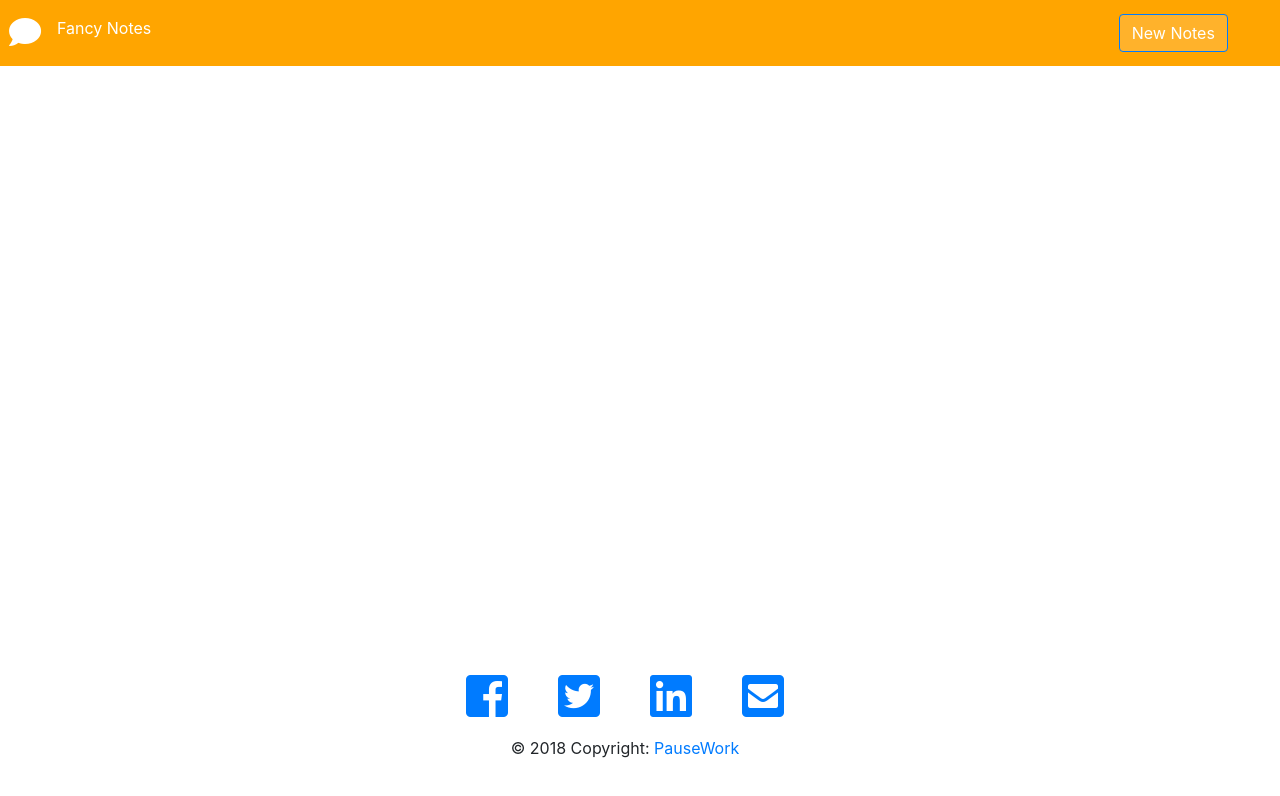
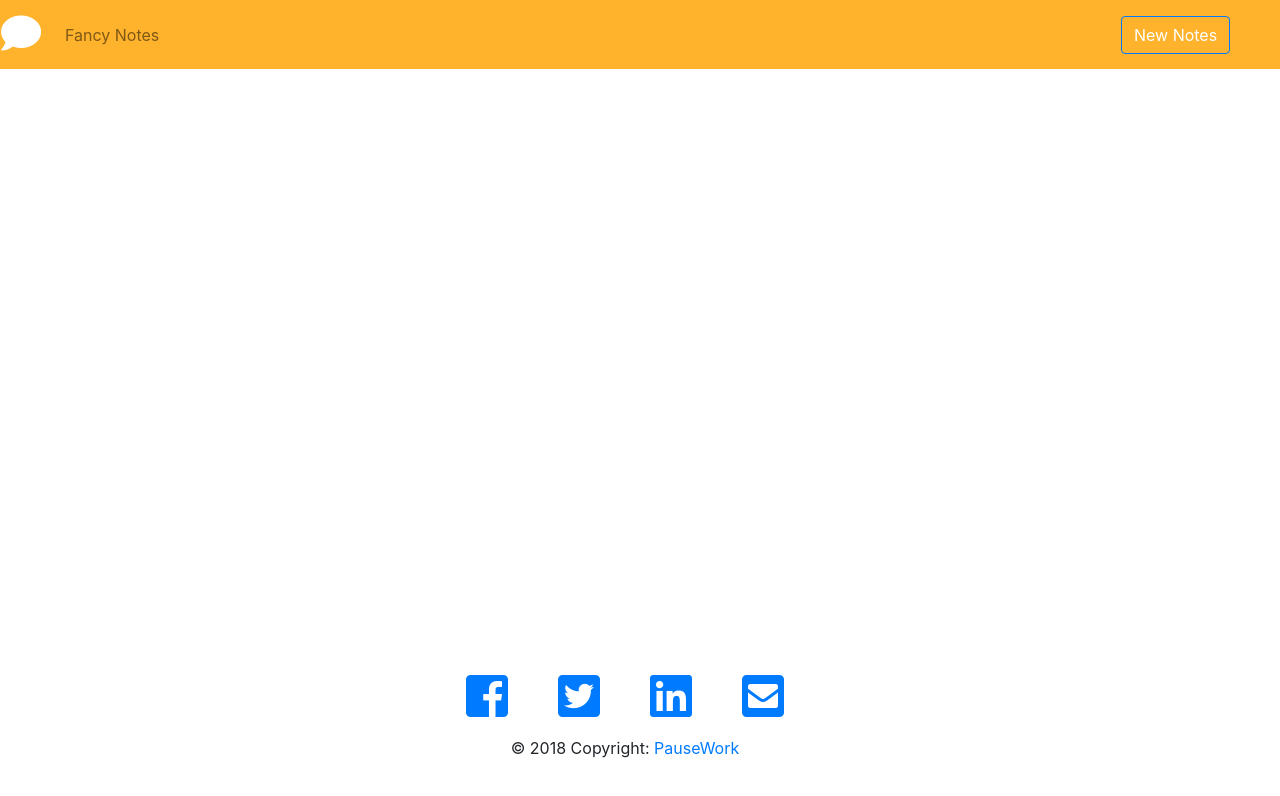
Before and after one commit to tbanj/noteapp, a React (Create React App) app: page / in a window 1280 px wide. Shown: the top 796 px of the page. Built offline with nearby package versions, Linux system fonts and the light colour scheme.

Commit message:
navbar corrected

```diff
--- a/src/component/content/Content.js
+++ b/src/component/content/Content.js
@@ -129,8 +129,11 @@ class Content extends React.Component {
             const { formErrors } = this.state;
             return (
                 <div>
-                  <div  className="row navBackground fixed-top">
-            <nav style={{backgroundColor: 'orange'}} className="navbar navbar-expand-lg  col-md-12 ">
+                  <div  className="row  fixed-top">
+            <nav  className="navbar navbar-expand-lg  navbar-light bg-light col-md-12 ">
+            {/* <a class="navbar-brand" href="#">Navbar</a> */}
+            <Link style={{color: 'white'}} className="navbar-brand parentChild" to="/"><span style={{fontSize: '2em',
+    marginRight: '10%'}} className="fa fa-comment iconNote"></span></Link>
           <button className="navbar-toggler" type="button" data-toggle="collapse"
            data-target="#navbarTogglerDemo01" aria-controls="navbarTogglerDemo01"
             aria-expanded="false" aria-label="Toggle navigation">
@@ -138,11 +141,7 @@ class Content extends React.Component {
           </button>
           <div className="collapse navbar-collapse" id="navbarTogglerDemo01">
             <ul className="navbar-nav mr-auto mt-2 mt-lg-0 ">
-            <li className="nav-item">
 
-                <Link style={{color: 'white'}} className="nav-link parentChild" to="/"><span style={{fontSize: '2em',
-    marginRight: '10%'}} className="fa fa-comment iconNote"></span></Link>
-              </li>
               <li className="nav-item">
 
                 <Link className="nav-link parentChild setFontColor" to="/">Fancy Notes</Link>
@@ -164,6 +163,7 @@ class Content extends React.Component {
             </form>
           </div>
         </nav>
+
           </div>
 
 
--- a/src/component/content/content.css
+++ b/src/component/content/content.css
@@ -18,3 +18,7 @@
     background-color: #ffb22b;
     font-size: 20px;
 }
+
+.bg-light {
+    background-color: #ffb22b !important;
+}
```
